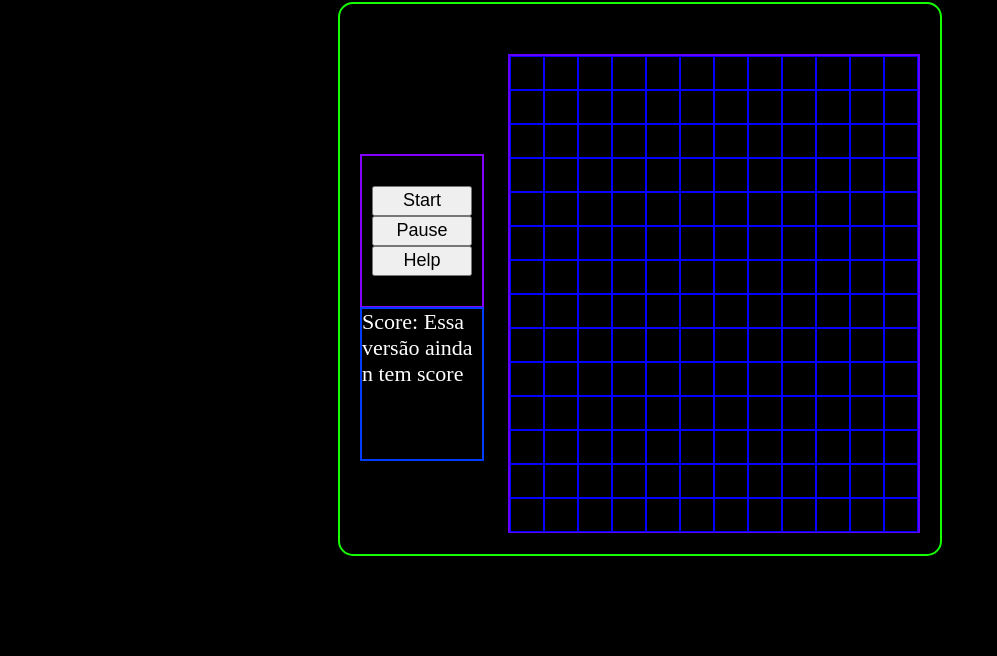
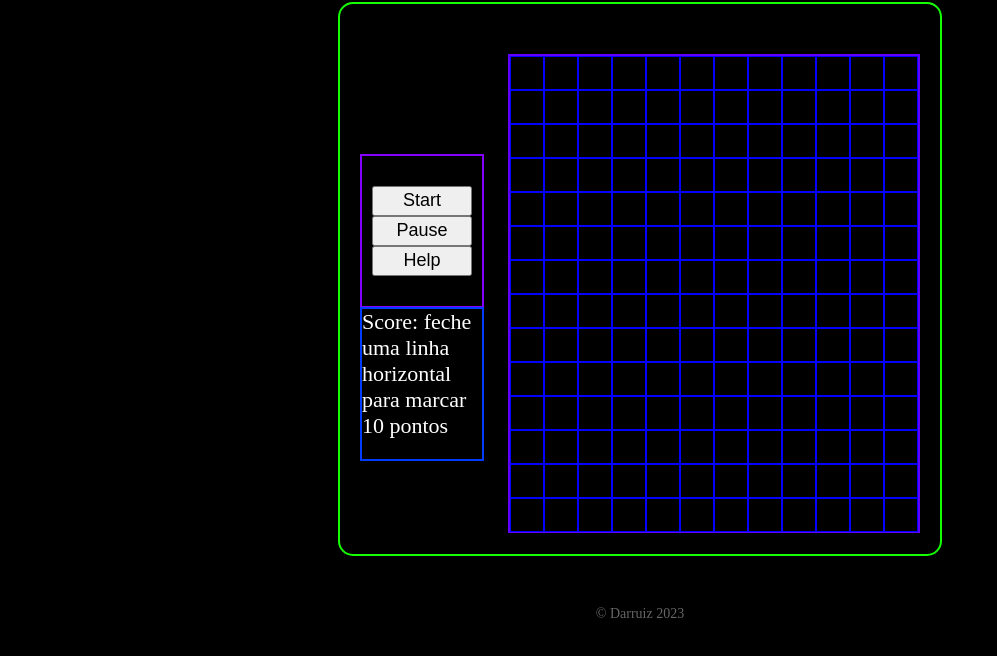
Before and after one commit to Darruiz/Tetrissimples, a plain HTML site: page index.html in a window 1280 px wide. Shown: the part 78-734 px from the top of the page, without its empty margins (0-997 px from the left). Drawn offline with Linux system fonts and the light colour scheme.

Commit message:
Att simples de msgs

```diff
--- a/Tetris.css
+++ b/Tetris.css
@@ -65,3 +65,10 @@ button{
 #score2{
 	font-size: 20px;
 }
+
+footer {
+    margin-top: 50px;
+    font-size: 14px;
+    color: #666;
+    text-align: center;
+}
--- a/Tetris.js
+++ b/Tetris.js
@@ -436,5 +436,5 @@ function pause()
 }
 function help()
 {
-	alert("Use right arrow to move right, left arrow to move left,downwards arrow to move down,upwords arrow to rotate.");
+	alert("Mexe as setas ai burro não sabe jogar Tetris? Burro dms clicou help kakakaak.");
 }
--- a/index.html
+++ b/index.html
@@ -17,10 +17,13 @@
     <button id = 'help' onclick="help()">Help</button>
   </div>
   <div id="score1" class="ww">
-   Score: Essa versão ainda n tem score
+   Score: feche uma linha horizontal para marcar 10 pontos
   </div>
 </div>
 
+
+
+<footer>&copy; Darruiz 2023</footer>
 </from>
 </body>
 
```
